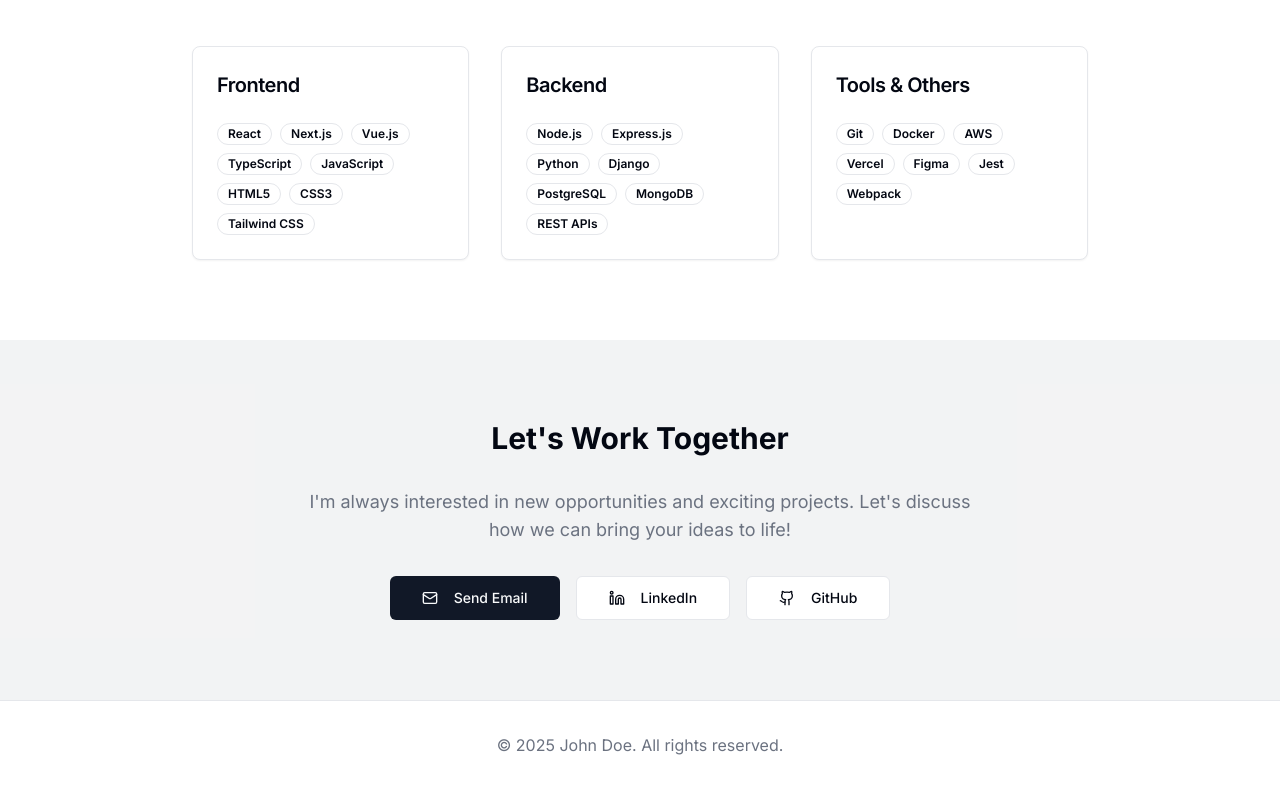
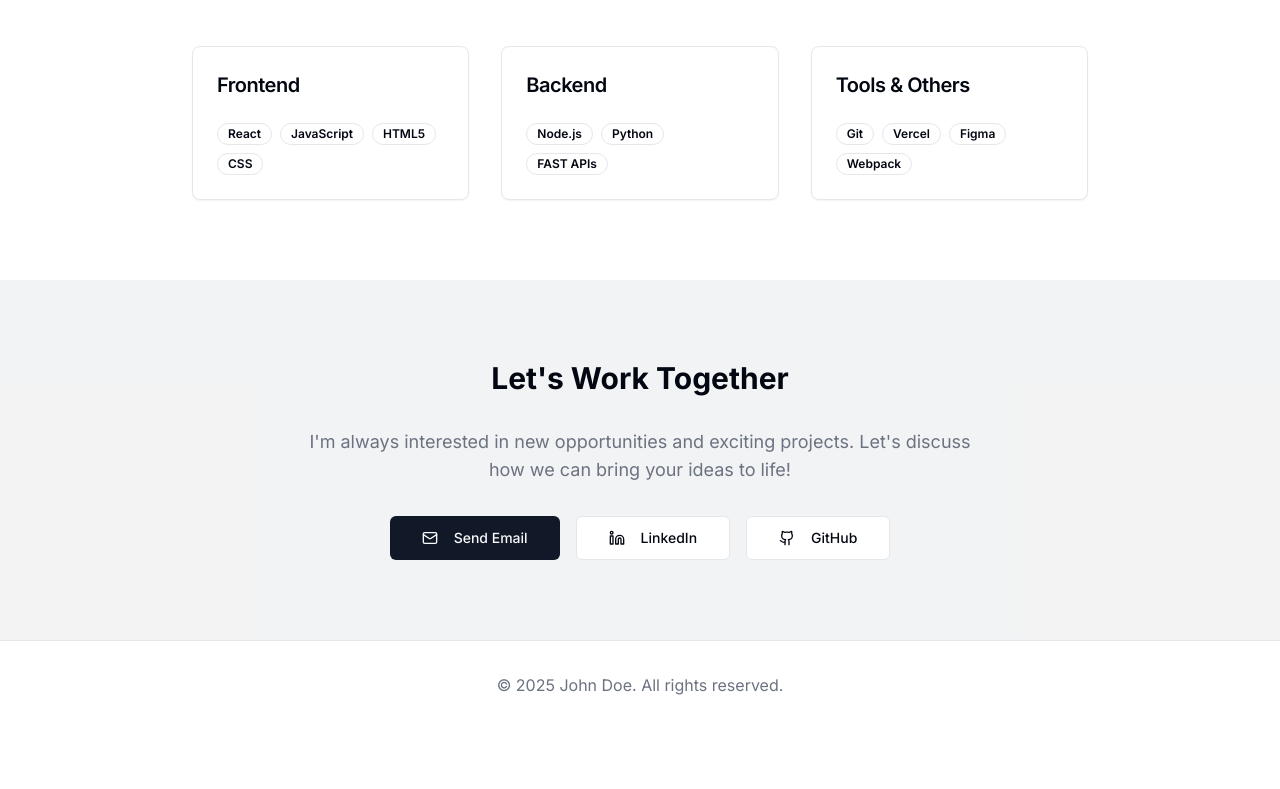
Before and after one commit to fahadmalikawan9001/portfolio-app, a Next.js app: page / in a window 1280 px wide. Shown: the part 2919-3708 px from the top of the page. After the commit the page ends 3648 px from the top, so only its background shows below. Built offline with nearby package versions, Linux system fonts and the light colour scheme.

Commit message:
Update page.tsx

```diff
--- a/src/app/page.tsx
+++ b/src/app/page.tsx
@@ -48,9 +48,9 @@ export default function ResumePage() {
   ]
 
   const skills = {
-    Frontend: ["React", "Next.js", "Vue.js", "TypeScript", "JavaScript", "HTML5", "CSS3", "Tailwind CSS"],
-    Backend: ["Node.js", "Express.js", "Python", "Django", "PostgreSQL", "MongoDB", "REST APIs"],
-    "Tools & Others": ["Git", "Docker", "AWS", "Vercel", "Figma", "Jest", "Webpack"],
+    Frontend: ["React", "JavaScript", "HTML5", "CSS"],
+    Backend: ["Node.js","Python", "FAST APIs"],
+    "Tools & Others": ["Git", "Vercel", "Figma", "Webpack"],
   }
 
   const experience = [
```
